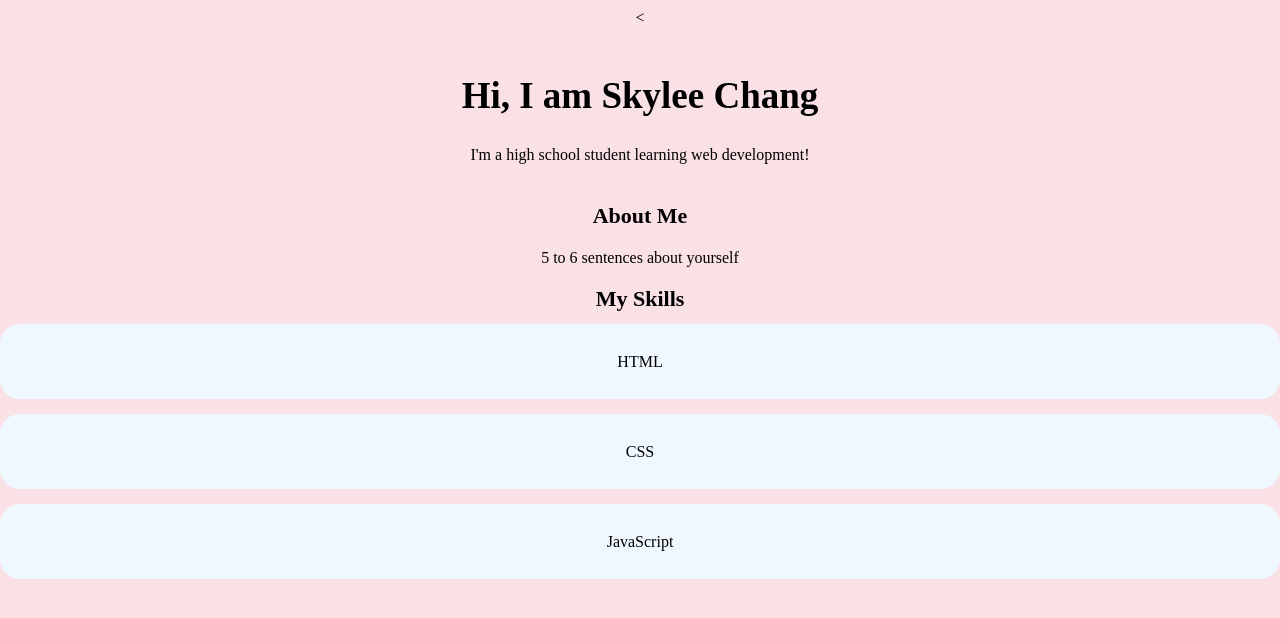
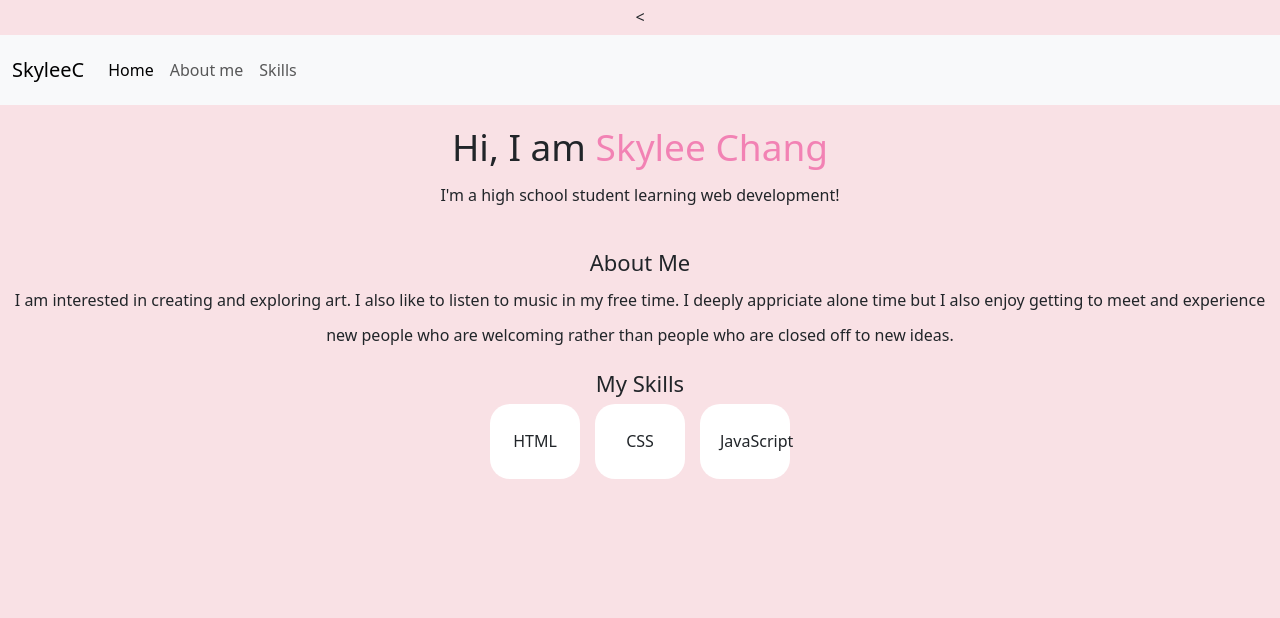
Before and after one commit to SkyleeChang12/SYEP-Portfolio-SC, a plain HTML site: page index.html in a window 1280 px wide. Drawn offline with nearby package versions, Linux system fonts and the light colour scheme.

Commit message:
Advanced css and bootstrap

```diff
--- a/index.html
+++ b/index.html
@@ -5,8 +5,25 @@
     <meta charset="UTF-8">
     <<meta name="viewport" content="width=device-width, inital-scale=1.0">
     <title>Skylee's Portfolio</title>
+    <link href="https://cdn.jsdelivr.net/npm/bootstrap@5.3.7/dist/css/bootstrap.min.css" rel="stylesheet" integrity="sha384-LN+7fdVzj6u52u30Kp6M/trliBMCMKTyK833zpbD+pXdCLuTusPj697FH4R/5mcr" crossorigin="anonymous">
     <link href="style.css" rel="stylesheet">
     </head>
+
+<nav class="navbar navbar-expand-lg bg-body-tertiary">
+  <div class="container-fluid">
+    <a class="navbar-brand" href="#">SkyleeC</a>
+    <button class="navbar-toggler" type="button" data-bs-toggle="collapse" data-bs-target="#navbarNavAltMarkup" aria-controls="navbarNavAltMarkup" aria-expanded="false" aria-label="Toggle navigation">
+      <span class="navbar-toggler-icon"></span>
+    </button>
+    <div class="collapse navbar-collapse" id="navbarNavAltMarkup">
+      <div class="navbar-nav">
+        <a class="nav-link active" aria-current="page" href="index.html">Home</a>
+        <a class="nav-link" href="#about"> About me</a>
+        <a class="nav-link" href="#skills">Skills</a>
+      </div>
+    </div>
+  </div>
+</nav>
 
     <body>
         <section id="home" class="hero"
@@ -17,7 +34,7 @@
 
     <section id="about" class="section">
         <h2>About Me</h2>
-        <p>5 to 6 sentences about yourself</p>
+        <p>I am interested in creating and exploring art. I also like to listen to music in my free time. I deeply appriciate alone time but I also enjoy getting to meet and experience new people who are welcoming rather than people who are closed off to new ideas.</p>
     </section>
 
     <section id="skills" class="section">
@@ -27,7 +44,12 @@
             <div>CSS</div>
             <div>JavaScript</div>
         </div>
+        <p style="font-family:Arial, Helvetica, sans-serif;"
     </section>
+
+
+
+<script src="https://cdn.jsdelivr.net/npm/bootstrap@5.3.7/dist/js/bootstrap.bundle.min.js" integrity="sha384-ndDqU0Gzau9qJ1lfW4pNLlhNTkCfHzAVBReH9diLvGRem5+R9g2FzA8ZGN954O5Q" crossorigin="anonymous"></script>
 
     </body>
 
--- a/style.css
+++ b/style.css
@@ -28,16 +28,24 @@ body{
 }
 
 .accent{
-    color: black;
+    color: rgb(242, 130, 180);
 }
 
 .grid{
-    display: grid;
+    display: flex;
     gap: 15px;
+    justify-content: center;
+    flex-wrap: wrap;
 }
 
 .grid div{
     padding: 20px;
     border-radius: 20px;
-    background-color: aliceblue;
+    background-color:rgb(255, 255, 255);
+    width: 90px;
 }
+
+
+@media (max-width: 768px){
+    body{background-color: rgb(200, 243, 243);}
+}
```
